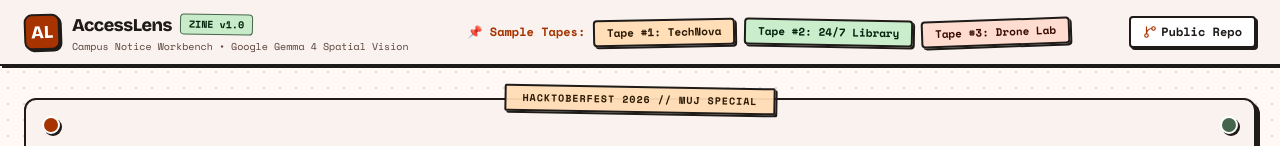
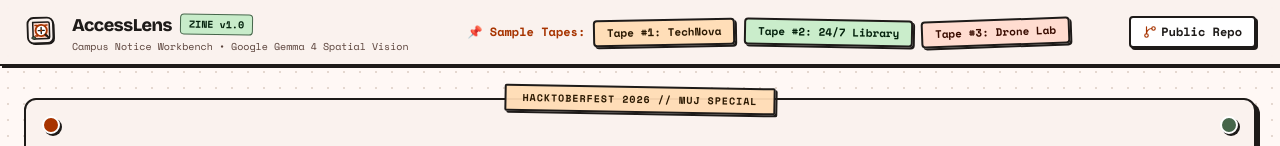
Before and after one commit to SynthReaper/AccessLens, a Next.js app: page / in a window 1280 px wide. Shown: the top 146 px of the page. Built offline with nearby package versions, Linux system fonts and the light colour scheme.

Commit message:
feat(branding): add handcrafted Warm Autumn Zine logo mark and AccessLens vector component

```diff
--- a/src/app/page.tsx
+++ b/src/app/page.tsx
@@ -8,6 +8,7 @@ import {
 import { ImageUploader } from '@/components/ImageUploader';
 import { SplitViewComparison } from '@/components/SplitViewComparison';
 import { StructuredResultCard } from '@/components/StructuredResultCard';
+import { AccessLensLogo } from '@/components/AccessLensLogo';
 import { AccessLensAnalysis, SamplePoster, HotspotDetail } from '@/lib/types';
 import { SAMPLE_POSTERS } from '@/lib/sample-data';
 
@@ -82,9 +83,7 @@ export default function Home() {
         <div className="max-w-7xl mx-auto px-4 sm:px-6 h-16 flex items-center justify-between">
           {/* Brand & Edition */}
           <div className="flex items-center gap-3">
-            <div className="w-9 h-9 rounded-lg bg-[#a73400] text-white flex items-center justify-center font-display font-black text-lg border-2 border-[#1e1b19] shadow-press-sm rotate-[-2deg]">
-              AL
-            </div>
+            <AccessLensLogo size={36} className="rotate-[-2deg]" />
             <div>
               <div className="flex items-center gap-2">
                 <span className="font-display font-extrabold text-lg text-[#1e1b19] tracking-tight">
--- /dev/null
+++ b/src/components/AccessLensLogo.tsx
@@ -0,0 +1,101 @@
+'use client';
+
+import React from 'react';
+
+interface AccessLensLogoProps {
+  className?: string;
+  size?: number;
+}
+
+export const AccessLensLogo: React.FC<AccessLensLogoProps> = ({
+  className = '',
+  size = 40
+}) => {
+  return (
+    <div
+      style={{ width: size, height: size }}
+      className={`relative inline-flex items-center justify-center shrink-0 select-none ${className}`}
+    >
+      <svg
+        viewBox="0 0 48 48"
+        width={size}
+        height={size}
+        fill="none"
+        xmlns="http://www.w3.org/2000/svg"
+        className="w-full h-full"
+      >
+        {/* Physical Pressed Drop-Shadow Tile */}
+        <rect x="7" y="7" width="34" height="34" rx="8" fill="#1e1b19" />
+
+        {/* Paper Tile Surface */}
+        <rect
+          x="5"
+          y="5"
+          width="34"
+          height="34"
+          rx="8"
+          fill="#faf2ee"
+          stroke="#1e1b19"
+          strokeWidth="2.5"
+        />
+
+        {/* Folded Notice Slip (Vermilion Risograph Paper) */}
+        <path
+          d="M12 11 H32 C33.1 11 34 11.9 34 13 V31 C34 32.1 33.1 33 32 33 H14 L12 30 V11 Z"
+          fill="#ffdbcf"
+          stroke="#1e1b19"
+          strokeWidth="2"
+        />
+
+        {/* Spatial Bounding Corner Brackets [0-1000 Coordinate Reticle] */}
+        <path
+          d="M15 15 H18 V18"
+          stroke="#a73400"
+          strokeWidth="2"
+          strokeLinecap="round"
+          strokeLinejoin="round"
+        />
+        <path
+          d="M31 15 H28 V18"
+          stroke="#a73400"
+          strokeWidth="2"
+          strokeLinecap="round"
+          strokeLinejoin="round"
+        />
+        <path
+          d="M15 29 H18 V26"
+          stroke="#a73400"
+          strokeWidth="2"
+          strokeLinecap="round"
+          strokeLinejoin="round"
+        />
+        <path
+          d="M31 29 H28 V26"
+          stroke="#a73400"
+          strokeWidth="2"
+          strokeLinecap="round"
+          strokeLinejoin="round"
+        />
+
+        {/* Optical Magnifying Lens Aperture */}
+        <circle cx="23" cy="22" r="7.5" fill="#ffffff" stroke="#a73400" strokeWidth="2.5" />
+
+        {/* Spatial Crosshair Center */}
+        <line x1="23" y1="18" x2="23" y2="26" stroke="#1e1b19" strokeWidth="1.8" strokeLinecap="round" />
+        <line x1="19" y1="22" x2="27" y2="22" stroke="#1e1b19" strokeWidth="1.8" strokeLinecap="round" />
+        <circle cx="23" cy="22" r="1.5" fill="#a73400" />
+
+        {/* Lens Handle */}
+        <path d="M28.5 27.5 L33 32" stroke="#1e1b19" strokeWidth="2.5" strokeLinecap="round" />
+
+        {/* Autumn Botanical Sage Leaf Pin */}
+        <path
+          d="M10 32 C11 29 14 29 16 32 C15 34 12 34 10 32 Z"
+          fill="#46664b"
+          stroke="#1e1b19"
+          strokeWidth="1.2"
+        />
+      </svg>
+    </div>
+  );
+};
```
Also changed, not shown: public/logo.svg (added).
